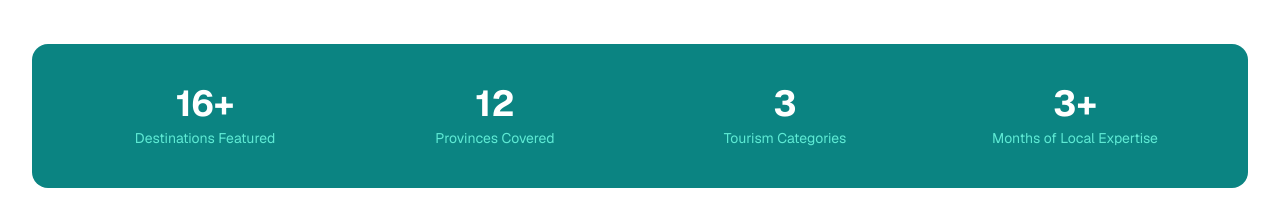
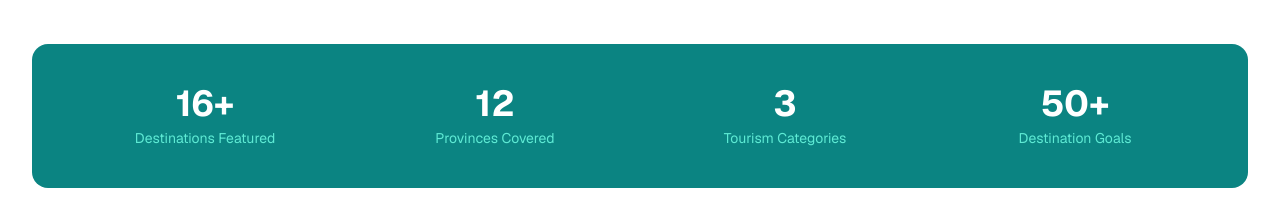
Before and after one commit to Bunleapp/camdest, a Next.js app: page /about in a window 1280 px wide. Shown: the part 880-1098 px from the top of the page. Built offline with nearby package versions, Linux system fonts and the light colour scheme.

Commit message:
change information

```diff
--- a/src/app/about/page.tsx
+++ b/src/app/about/page.tsx
@@ -27,7 +27,7 @@ const STATS = [
   { label: "Destinations Featured", value: "16+" },
   { label: "Provinces Covered", value: "12" },
   { label: "Tourism Categories", value: "3" },
-  { label: "Months of Local Expertise", value: "3+" },
+  { label: "Destination Goals", value: "50+" },
 ];
 
 const TIMELINE = [
```
